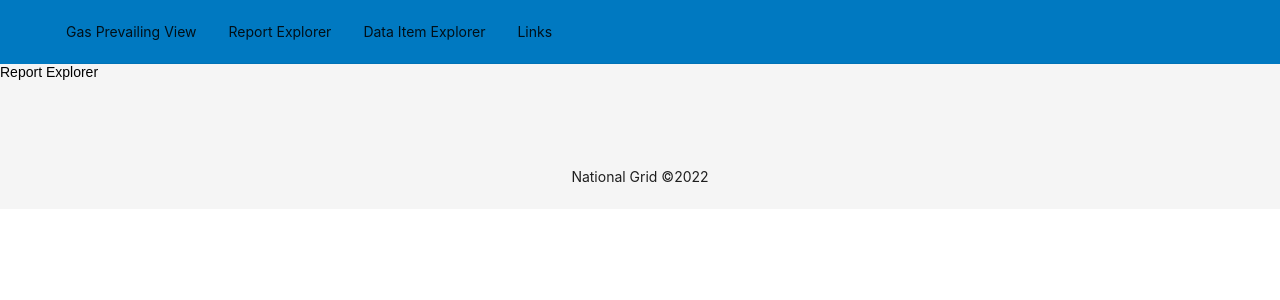
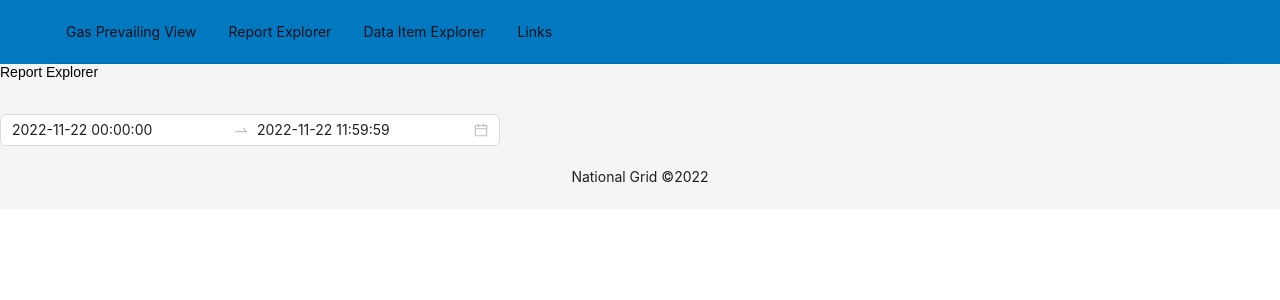
Before and after one commit to rs1257/create-react-app-ant-design, a React (Create React App) app: page /ReportExplorer in a window 1280 px wide. Shown: the top 300 px of the page. Built offline with nearby package versions, Linux system fonts and the light colour scheme.

Commit message:
datepicker component

```diff
--- /dev/null
+++ b/src/components/DateRangePicker/DateRangePicker.scss
@@ -0,0 +1,7 @@
+.date-picker {
+  height: 100px;
+  width: 500px;
+  display: flex;
+  justify-content: center;
+  align-items: center;
+}
--- /dev/null
+++ b/src/components/DateRangePicker/index.tsx
@@ -0,0 +1,51 @@
+import { FC, ReactElement, useState } from 'react';
+import { DatePicker as DatePicker } from 'antd';
+import dayjs, { Dayjs } from 'dayjs';
+import { EventValue, RangeValue } from 'rc-picker/lib/interface';
+import './DateRangePicker.scss';
+import { DateRangePickerProps } from '../../types/props';
+
+const { RangePicker } = DatePicker;
+
+export const handleChange = (
+  values: RangeValue<Dayjs>,
+  formatString: [string, string],
+  setValue: (values: RangeValue<Dayjs>) => void,
+  setDateRange: (values: [string, string]) => void
+): void => {
+  setValue(values);
+  setDateRange(formatString);
+};
+
+export const getValue = (dateRange?: [string, string] | null): RangeValue<Dayjs> => {
+  if (dateRange) {
+    return [dayjs(dateRange[0]), dayjs(dateRange[1])];
+  }
+  return [
+    dayjs('00:00:00', 'HH:mm:ss').add(-1, 'day'),
+    dayjs('11:59:59', 'HH:mm:ss').add(-1, 'day'),
+  ];
+};
+
+const DateRangePicker: FC<DateRangePickerProps> = ({ dateRange, setDateRange }): ReactElement => {
+  const defaultValue = getValue(dateRange);
+  const [value, setValue] = useState<[EventValue<dayjs.Dayjs>, EventValue<dayjs.Dayjs>] | null>(
+    defaultValue
+  );
+
+  return (
+    <div className="date-picker">
+      <RangePicker
+        allowClear
+        value={value}
+        showTime={{ defaultValue: [dayjs('00:00:00', 'HH:mm:ss'), dayjs('11:59:59', 'HH:mm:ss')] }}
+        showNow
+        onChange={(values: RangeValue<Dayjs>, formatString: [string, string]): void =>
+          handleChange(values, formatString, setValue, setDateRange)
+        }
+      />
+    </div>
+  );
+};
+
+export default DateRangePicker;
--- a/src/pages/ReportExplorer/index.tsx
+++ b/src/pages/ReportExplorer/index.tsx
@@ -1,7 +1,15 @@
+import { useState } from 'react';
+import DateRangePicker from '../../components/DateRangePicker';
 import './ReportExplorer.scss';
 
 const ReportExplorer = (): JSX.Element => {
-  return <div className="report-explorer">Report Explorer</div>;
+  const [dateRange, setDateRange] = useState<[string, string] | null>();
+  return (
+    <div className="report-explorer">
+      Report Explorer
+      <DateRangePicker dateRange={dateRange} setDateRange={setDateRange} />
+    </div>
+  );
 };
 
 export default ReportExplorer;
```
Also changed, not shown: src/types/props.ts (+11 -2 lines), 1 other file (tests, documents, lock files or other folders).
